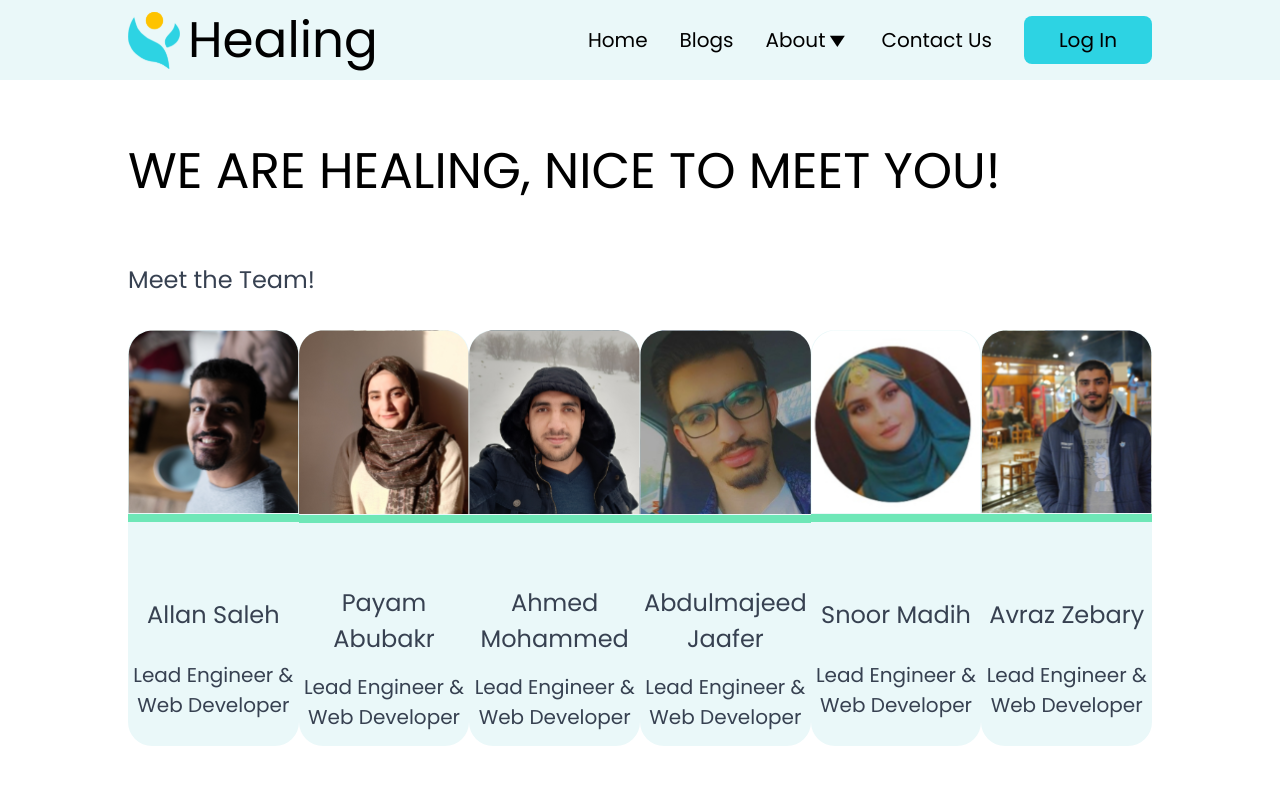
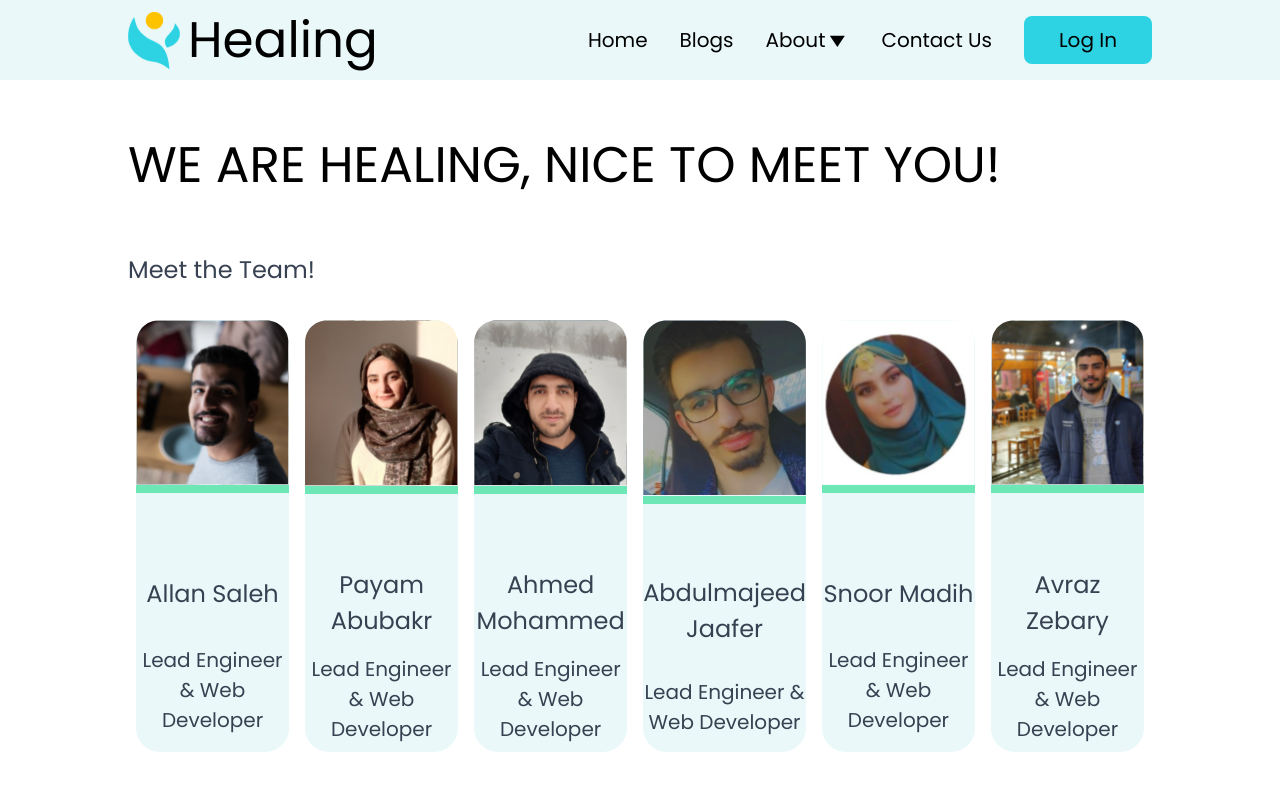
Before and after one commit to AllanSaleh/capstone-project-online-healing, a React (Create React App) app: page / in a window 1280 px wide. Shown: the top 800 px of the page. Built offline with nearby package versions, Linux system fonts and the light colour scheme.

Commit message:
Fixed spacing issue

```diff
--- a/src/Components/TeamShowcase/TeamCard.js
+++ b/src/Components/TeamShowcase/TeamCard.js
@@ -2,12 +2,12 @@ import React from 'react';
 
 export default function TeamCard({ img, name, position }) {
   return (
-    <div className="flex flex-col w-52 bg-blue-light rounded-3xl justify-between">
+    <div className="flex flex-col w-52 bg-blue-light rounded-3xl justify-between mx-2">
       <div className="h-60">
         <img className="w-full" src={img} alt="MemberImage" />
         <div className="h-2 w-full bg-green-300" />
       </div>
-      <div className="h-44 flex flex-col justify-evenly">
+      <div className="h-48 flex flex-col justify-around">
         <div className="text-gray-700 text-subtitle text-center">{name}</div>
         <div className="text-gray-700 text-paragraph text-center">{position}</div>
       </div>
--- a/src/Components/TeamShowcase/TeamPage.js
+++ b/src/Components/TeamShowcase/TeamPage.js
@@ -11,7 +11,7 @@ import AbdulmajeedImg from './AbdulmajeedImg.svg';
 import SnoorImg from './SnoorImg.svg';
 import AvrazImg from './AvrazImg.svg';
 
-export default function Recomended() {
+export default function Team() {
   const Team = [
     {
       img: AllanImg,
```
